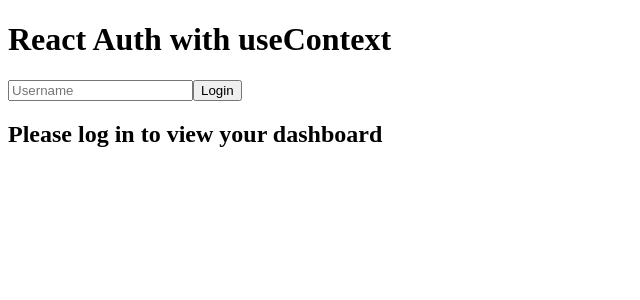
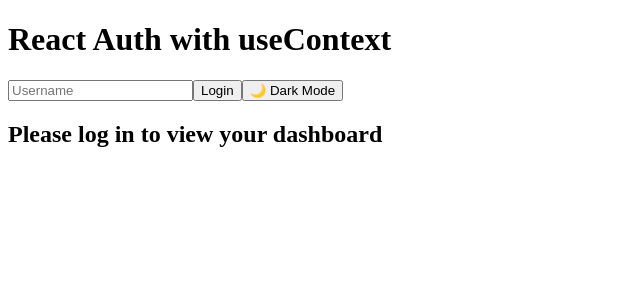
Before and after one commit to Sarojan-stha/React, a React (Vite) app: page / in a window 1280 px wide. Shown: the top 300 px of the page, without its empty margins (0-640 px from the left). Built offline with nearby package versions, Linux system fonts and the light colour scheme.

Commit message:
login/logout  & dark theme

```diff
--- a/src/components/UseContext/App.jsx
+++ b/src/components/UseContext/App.jsx
@@ -1,7 +1,7 @@
-// src/App.jsx
 import { AuthProvider } from "../../context/AuthContext";
 import Login from "./Login";
 import Dashboard from "./Dashboard";
+
 function App() {
   return (
     <AuthProvider>
--- a/src/components/UseContext/Login.jsx
+++ b/src/components/UseContext/Login.jsx
@@ -1,8 +1,12 @@
 import { useState } from "react";
 import { useAuth } from "../../context/AuthContext";
+import { useTheme } from "../../context/ThemeContext";
+import "./app.css";
+
 function Login() {
   const [username, setUsername] = useState("");
   const { user, login, logout } = useAuth();
+  const { isDark, toggleTheme } = useTheme();
 
   return (
     <div>
@@ -18,6 +22,9 @@ function Login() {
           <button onClick={() => login(username)}>Login</button>
         </>
       )}
+      <button onClick={toggleTheme}>
+        {isDark ? "☀️ Light Mode" : "🌙 Dark Mode"}
+      </button>
     </div>
   );
 }
--- /dev/null
+++ b/src/components/UseContext/app.css
@@ -0,0 +1,8 @@
+.darkMode {
+  background-color: rgb(0, 0, 41);
+  color: white;
+}
+.lightMode {
+  background-color: white;
+  color: black;
+}
--- a/src/main.jsx
+++ b/src/main.jsx
@@ -5,9 +5,12 @@ import { AuthProvider } from "./context/AuthContext";
 import Login from "./components/UseContext/Login";
 import Dashboard from "./components/UseContext/Dashboard";
 import App from "./components/UseContext/App";
+import { ThemeProvider } from "./context/ThemeContext";
 
 createRoot(document.getElementById("root")).render(
   <StrictMode>
-    <App />
+    <ThemeProvider>
+      <App />
+    </ThemeProvider>
   </StrictMode>
 );
```
Also changed, not shown: src/context/AuthContext.jsx (renamed from src/context/AuthContext.js).
